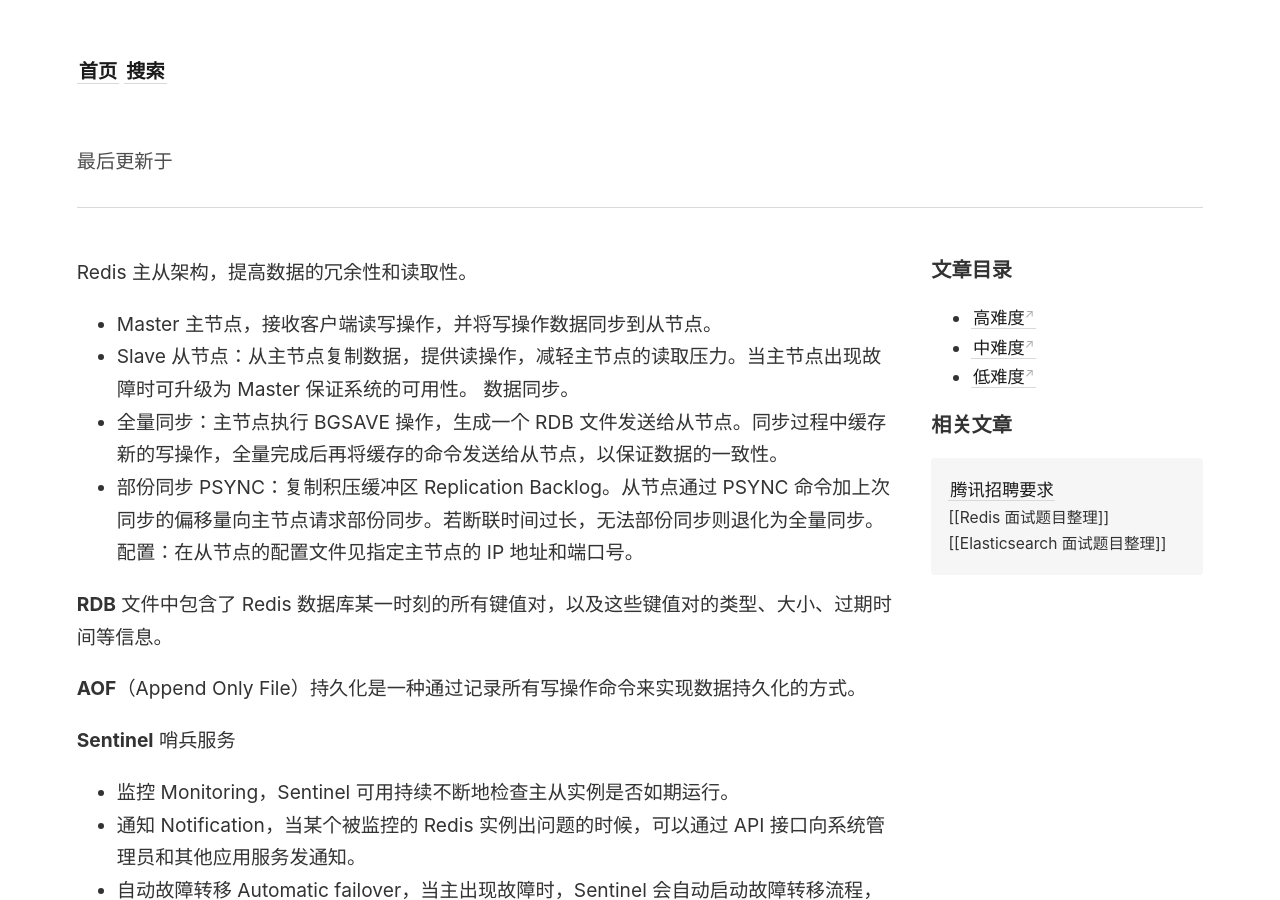
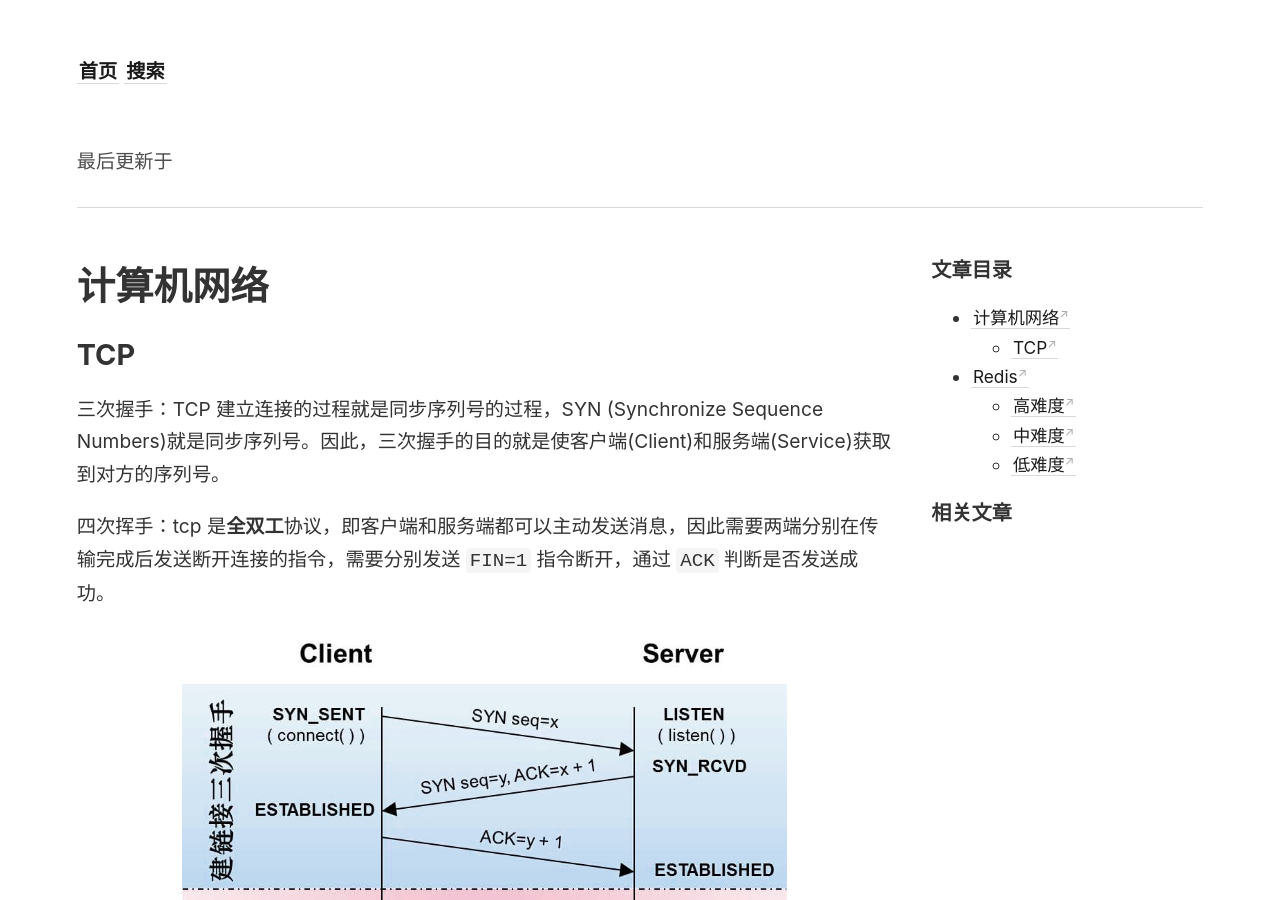
Before and after one commit to wingowen/digital-garden-jekyll, a Jekyll site: the page built from _notes/面试题目整理.md, in a window 1280 px wide and 900 px high. Built offline with Jekyll 4.4.1, drawn with Linux system fonts in a browser that asks for light colours; some of the changed text lies outside the part shown.

Commit message:
vault backup: 2025-04-13 22:09:50

```diff
--- a/_notes/Redis 面试题目整理.md
+++ b/_notes/面试题目整理.md
@@ -1,3 +1,23 @@
+# 计算机网络
+
+## TCP
+
+三次握手：TCP 建立连接的过程就是同步序列号的过程，SYN (Synchronize Sequence Numbers)就是同步序列号。因此，三次握手的目的就是使客户端(Client)和服务端(Service)获取到对方的序列号。
+
+四次挥手：tcp 是**全双工**协议，即客户端和服务端都可以主动发送消息，因此需要两端分别在传输完成后发送断开连接的指令，需要分别发送 `FIN=1` 指令断开，通过 `ACK` 判断是否发送成功。
+
+![](assets/images/面试题目整理-1.png)
+
+TCP 通过以下几个特性保证数据传输的可靠性
+- 序列号和确认应答
+- 超时重传
+- 流量控制
+- 拥塞控制
+- 校验和
+
+
+# Redis
+
 Redis 主从架构，提高数据的冗余性和读取性。
 - Master 主节点，接收客户端读写操作，并将写操作数据同步到从节点。
 - Slave 从节点：从主节点复制数据，提供读操作，减轻主节点的读取压力。当主节点出现故障时可升级为 Master 保证系统的可用性。
```
Also changed, not shown: _notes/腾讯招聘要求.md (+1 -1 lines), .obsidian/workspace.json, assets/images/面试题目整理-1.png (added).
